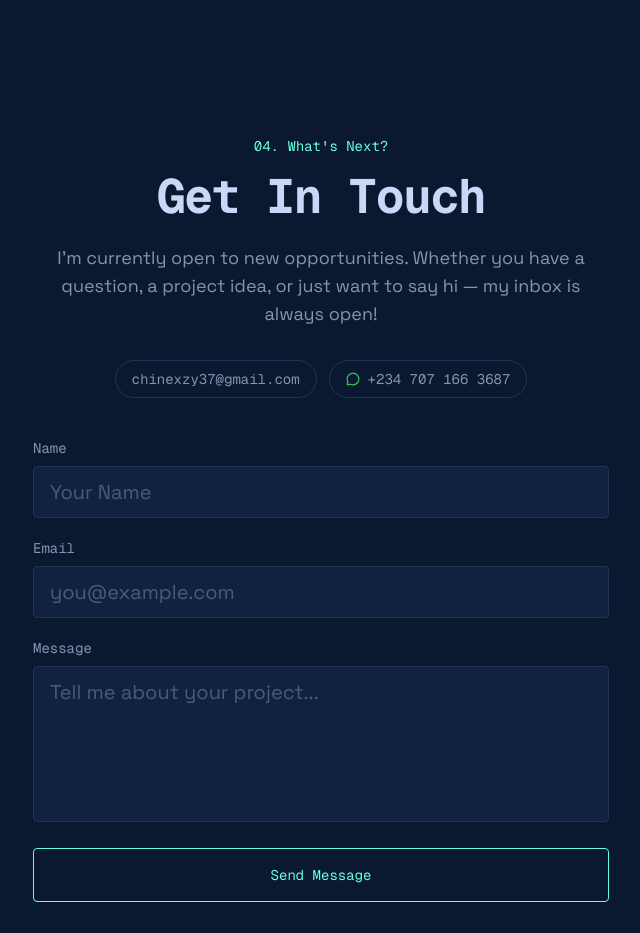
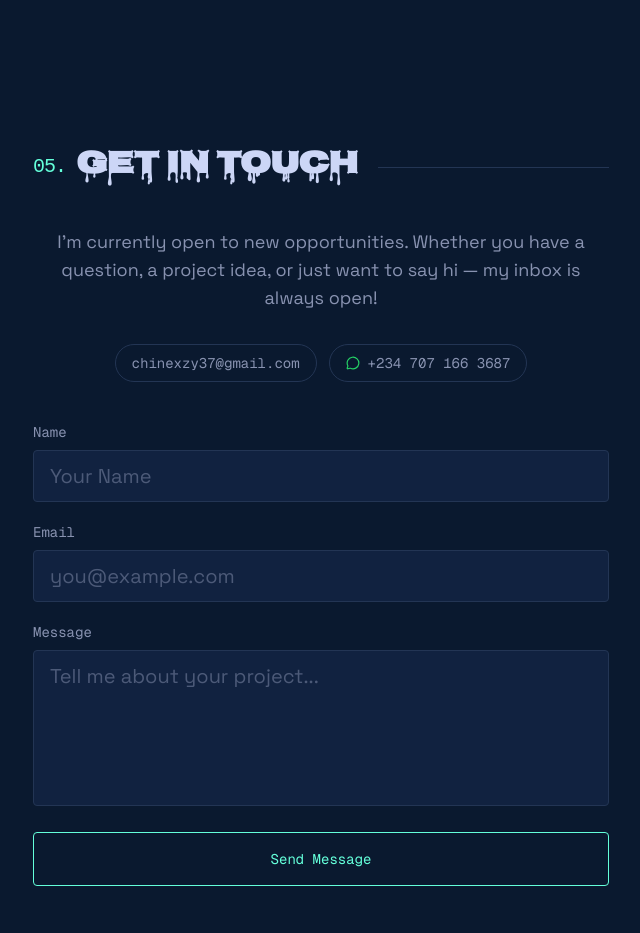
Before and after one commit to Clement-coder/clemscoder, a React (Vite) app: page / in a window 1280 px wide. Shown: the part 8600-9533 px from the top of the page, without its empty margins (319-959 px from the left). Built offline with nearby package versions, Linux system fonts and the light colour scheme; no server answers.

Commit message:
fix: Contact heading uses numbered-heading class for consistency

```diff
--- a/src/components/Contact.jsx
+++ b/src/components/Contact.jsx
@@ -46,8 +46,7 @@ const Contact = () => {
   return (
     <section id="contact" className="py-24 max-w-xl mx-auto text-center">
       <Toaster position="top-right" />
-      <p className="font-mono text-green text-sm mb-4">04. What's Next?</p>
-      <h2 className="text-lightest-slate text-5xl font-bold mb-6">Get In Touch</h2>
+      <h2 className="numbered-heading">Get In Touch</h2>
       <p className="text-slate text-lg mb-8">
         I'm currently open to new opportunities. Whether you have a question, a project idea, or
         just want to say hi — my inbox is always open!
```
